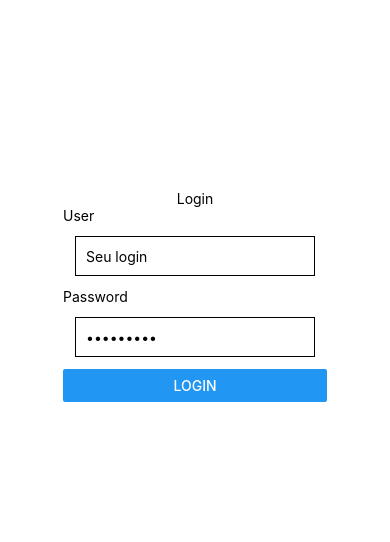
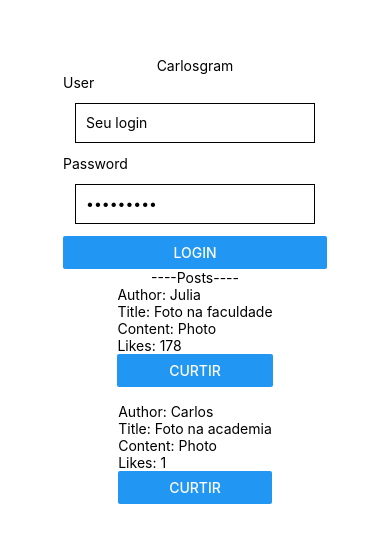
Before and after one commit to CarlosEGoulart/Mobile_2025.2, a React Native app in the folder my-app/: screen / in a window 390 px wide. Shown: the part 126-668 px from the top of the page. Built offline with nearby package versions, Linux system fonts and the light colour scheme.

Commit message:
Upd Post

```diff
--- a/my-app/App.tsx
+++ b/my-app/App.tsx
@@ -1,11 +1,24 @@
 import { StyleSheet, Text, View } from 'react-native';
-import Login from './components/Login'
+import Login from './src/components/Login'
+import Post from "./src/components/Post/index"
 
 export default function App() {
   return (
     <View style={styles.container}>
-      <Text>Login</Text>
+      <Text>Carlosgram</Text>
       <Login />
+      <Text>----Posts----</Text>
+      <Post author='Julia'
+        content='Photo'
+        title='Foto na faculdade'
+        likes={178}
+      />
+      <Post author='Carlos'
+        content='Photo'
+        title='Foto na academia'
+        likes={1}
+      />
+
     </View>
   );
 }
@@ -16,5 +29,6 @@ const styles = StyleSheet.create({
     backgroundColor: '#fff',
     alignItems: 'center',
     justifyContent: 'center',
+    marginBottom: 16,
   },
 });
--- /dev/null
+++ b/my-app/src/components/Post/index.tsx
@@ -0,0 +1,28 @@
+import { View, Text, Button } from 'react-native'
+import React from 'react'
+
+interface PostProps {
+  author: string;
+  title: string;
+  content: string;
+  likes?: number;
+}
+
+export default function Post({author, title, content, likes}:PostProps){
+  const [myLikes, setMyLikes] = React.useState<number>(likes || 0);
+
+  const handleLikes = () =>{
+    setMyLikes(myLikes + 1)
+  }
+
+  return (
+    <View style={{marginBottom: 16}}>
+      <Text>Author: {author}</Text>
+      <Text>Title: {title}</Text>
+      <Text>Content: {content}</Text>
+      {myLikes && <Text>Likes: {myLikes}</Text>}
+
+      <Button title='curtir' onPress={(handleLikes)}/>
+    </View>
+  )
+}
```
Also changed, not shown: my-app/src/components/Login.tsx (renamed from my-app/components/Login.tsx).
